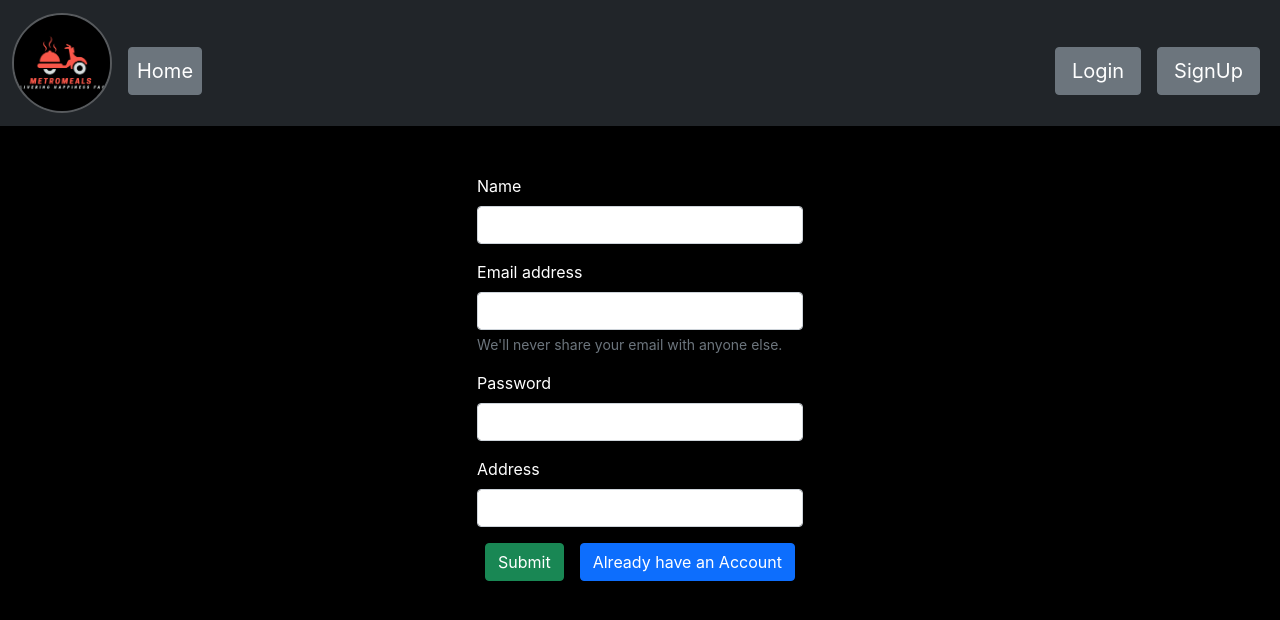
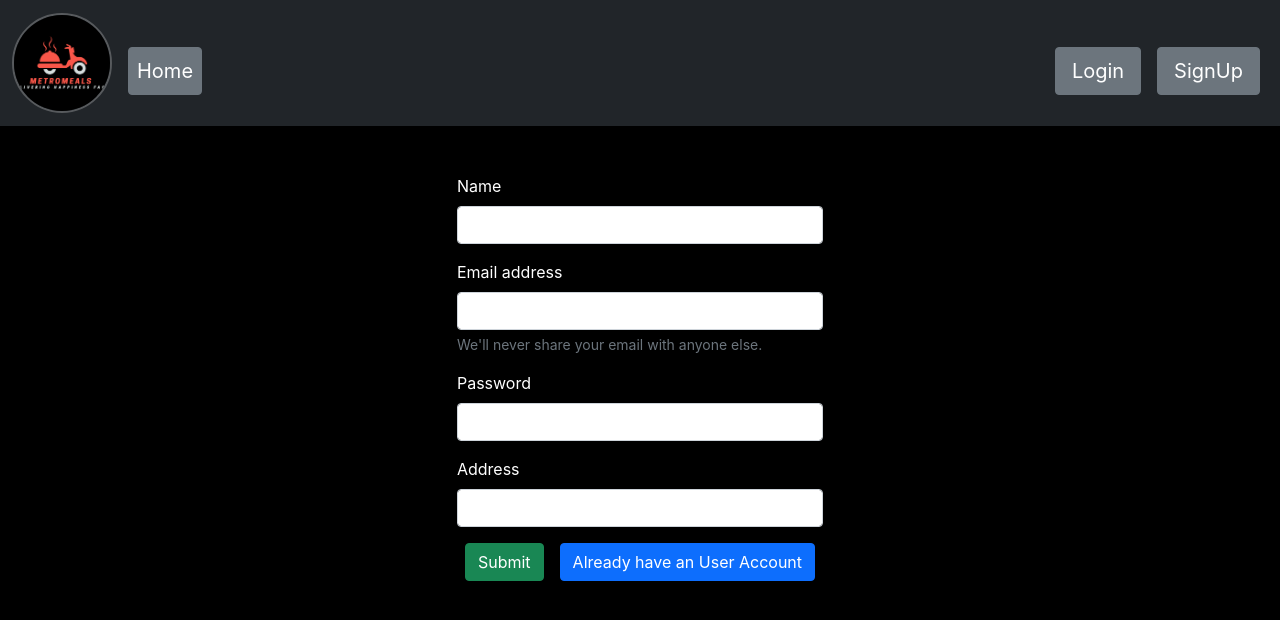
Before and after one commit to upma027/MetroMeals, a React (Create React App) app: page /createuser in a window 1280 px wide. Shown: the top 620 px of the page. Built offline with nearby package versions, Linux system fonts and the light colour scheme.

Commit message:
Update Signup.jsx

```diff
--- a/src/components/Signup.jsx
+++ b/src/components/Signup.jsx
@@ -126,7 +126,7 @@ export default function Signup() {
           </div>
 
           <button type="submit" className="btn btn-success mx-2">Submit</button>
-          <Link to="/login" className='btn btn-primary mx-2'>Already have an Account</Link>
+          <Link to="/login" className='btn btn-primary mx-2'>Already have an User Account</Link>
         </form>
       </div>
     </>
```
